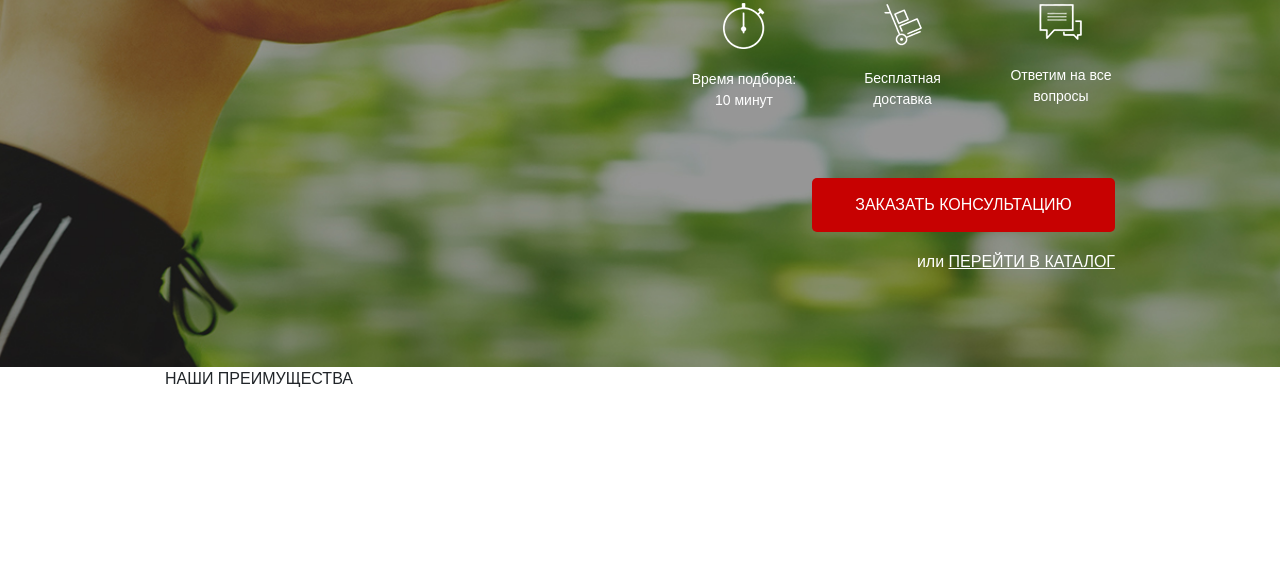
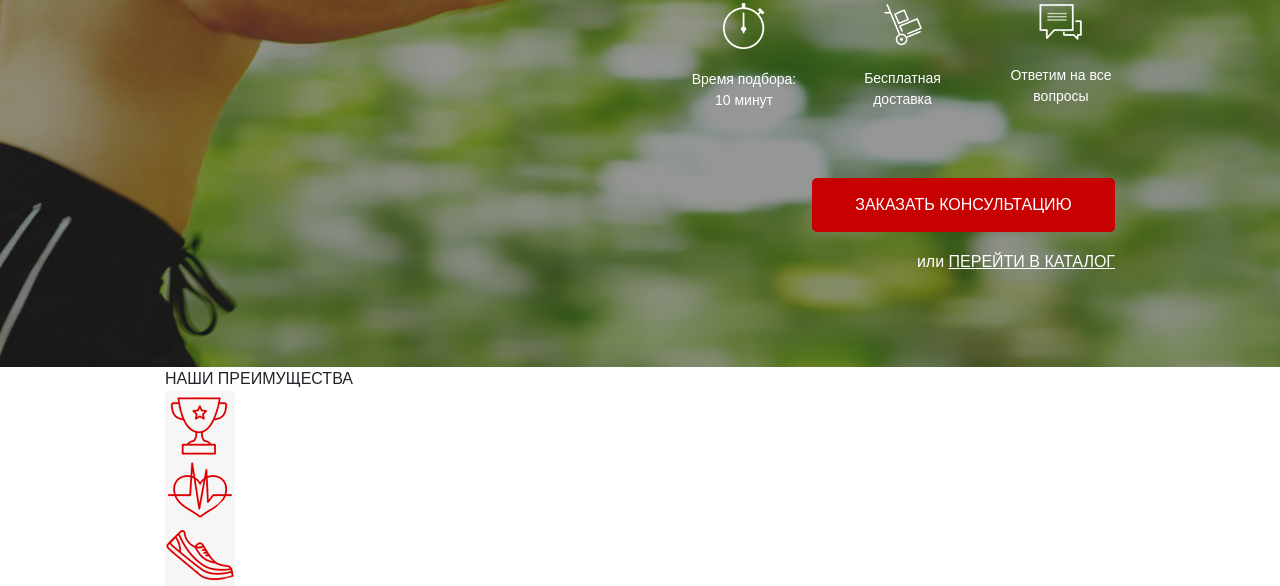
Before and after one commit to VinVlad/puls, a website: page src/index.html in a window 1280 px wide. Shown: the part 324-910 px from the top of the page. Before the commit the page ends 800 px from the top, so only its background shows below. Drawn offline with Linux system fonts and the light colour scheme.

Commit message:
3rd commit

```diff
--- a/src/index.html
+++ b/src/index.html
@@ -57,6 +57,17 @@
     <div class="advantages">
         <div class="container">
             <div class="advantages__header">НАШИ ПРЕИМУЩЕСТВА</div>
+            <div class="advantages__icons">
+                <div class="advantages__icon">
+                    <img src="/src/icons/cup.png" alt="">
+                </div>
+                <div class="advantages__icon">
+                    <img src="/src/icons/heart.png" alt="">
+                </div>
+                <div class="advantages__icon">
+                    <img src="/src/icons/shoe.png" alt="">
+                </div>
+            </div>
         </div>
     </div>
 </body>
```
